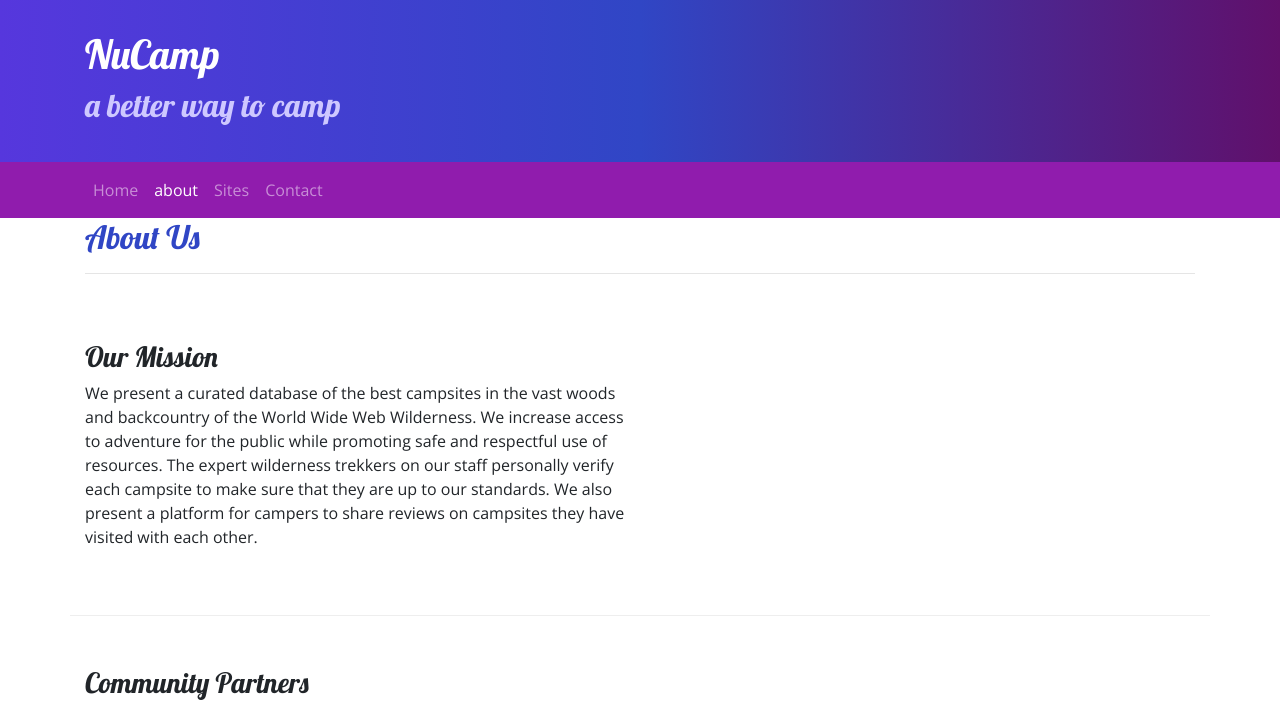
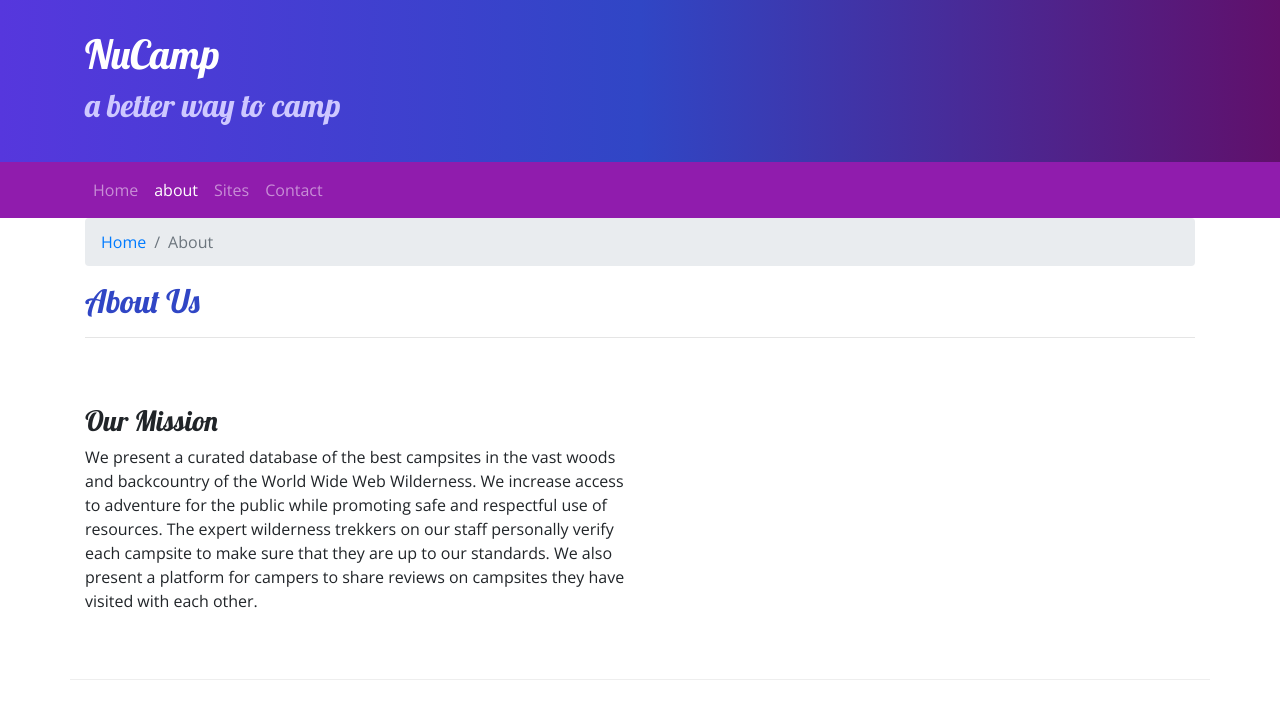
Before and after one commit to mektefaie/nucamp-bootstrap, a website: page aboutus.html in a window 1280 px wide. Shown: the top 705 px of the page. Drawn offline with nearby package versions, Linux system fonts and the light colour scheme.

Commit message:
add navbar and breadcrumb

```diff
--- a/aboutus.html
+++ b/aboutus.html
@@ -47,6 +47,10 @@
     <div class="container">
         <div class="row">
             <div class="col">
+                <ol class="breadcrumb">
+                    <li class="breadcrumb-item"><a href="./index.html">Home</a></li>
+                    <li class="breadcrumb-item active">About</li>
+                </ol>
                 <h2>About Us</h2>
                 <hr />
             </div>
```
